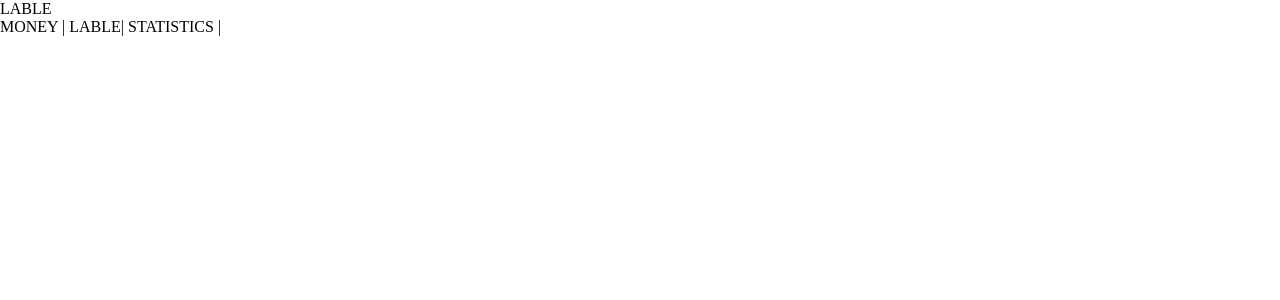
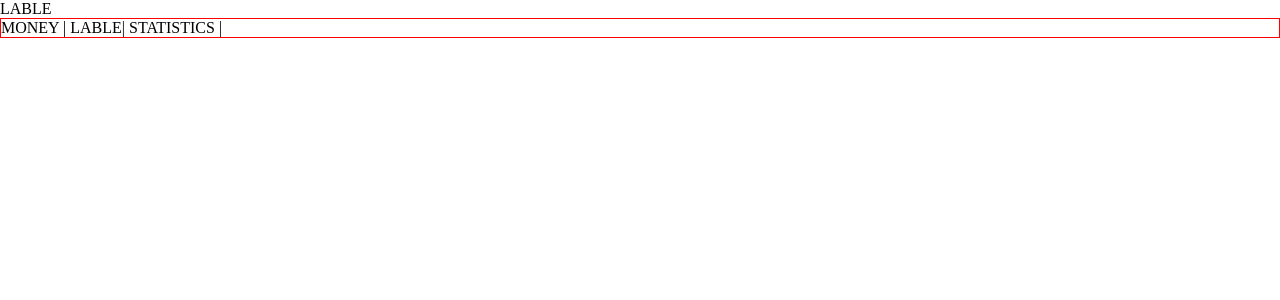
Before and after one commit to AngelaFangguyue/money, a Vue app: page /#/Lable in a window 1280 px wide. Shown: the top 300 px of the page. Built offline with nearby package versions, Linux system fonts and the light colour scheme.

Commit message:
设置Money页面的样式，其余两个页面是一样重复的，所以就不写了，下一步抽离成组件

```diff
--- a/src/App.vue
+++ b/src/App.vue
@@ -24,6 +24,7 @@
   *{
     margin:0;
     padding:0;
+    box-sizing: border-box;
   }
   a{
     text-decoration: none;
--- a/src/components/Nav.vue
+++ b/src/components/Nav.vue
@@ -1,5 +1,5 @@
 <template>
-  <div>
+  <div class="nav">
     <router-link to="/Money">MONEY</router-link> |
     <router-link to="/Lable">LABLE</router-link>|
     <router-link to="/Statistics">STATISTICS</router-link> |
@@ -13,5 +13,7 @@
 </script>
 
 <style lang="scss" scoped>
-
+div.nav{
+  border:1px solid red;
+}
 </style>
--- a/src/views/Money.vue
+++ b/src/views/Money.vue
@@ -1,5 +1,8 @@
 <template>
-  <div>MONEY
+  <div class="nav-wrapper">
+    <div class="content">
+      <p>money</p>
+    </div>
     <Nav/>
   </div>
 
@@ -14,5 +17,14 @@
 </script>
 
 <style lang="scss" scoped>
-
+  .nav-wrapper{
+    border:1px solid blue;
+    display: flex;
+    flex-direction: column;
+    height: 100vh;
+  }
+  .content{
+    border:1px solid darkgreen;
+    overflow: auto;
+  }
 </style>
```
